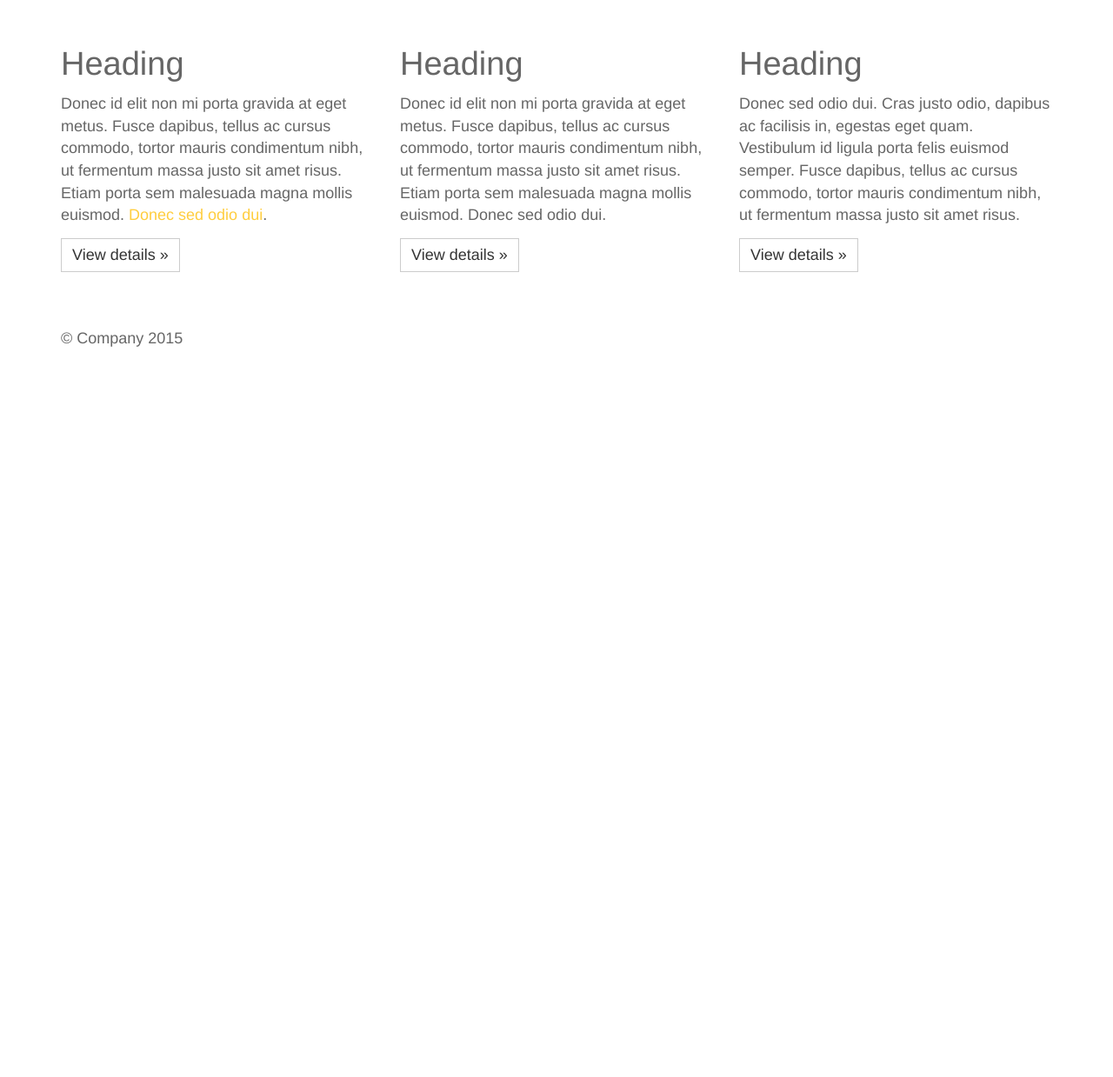
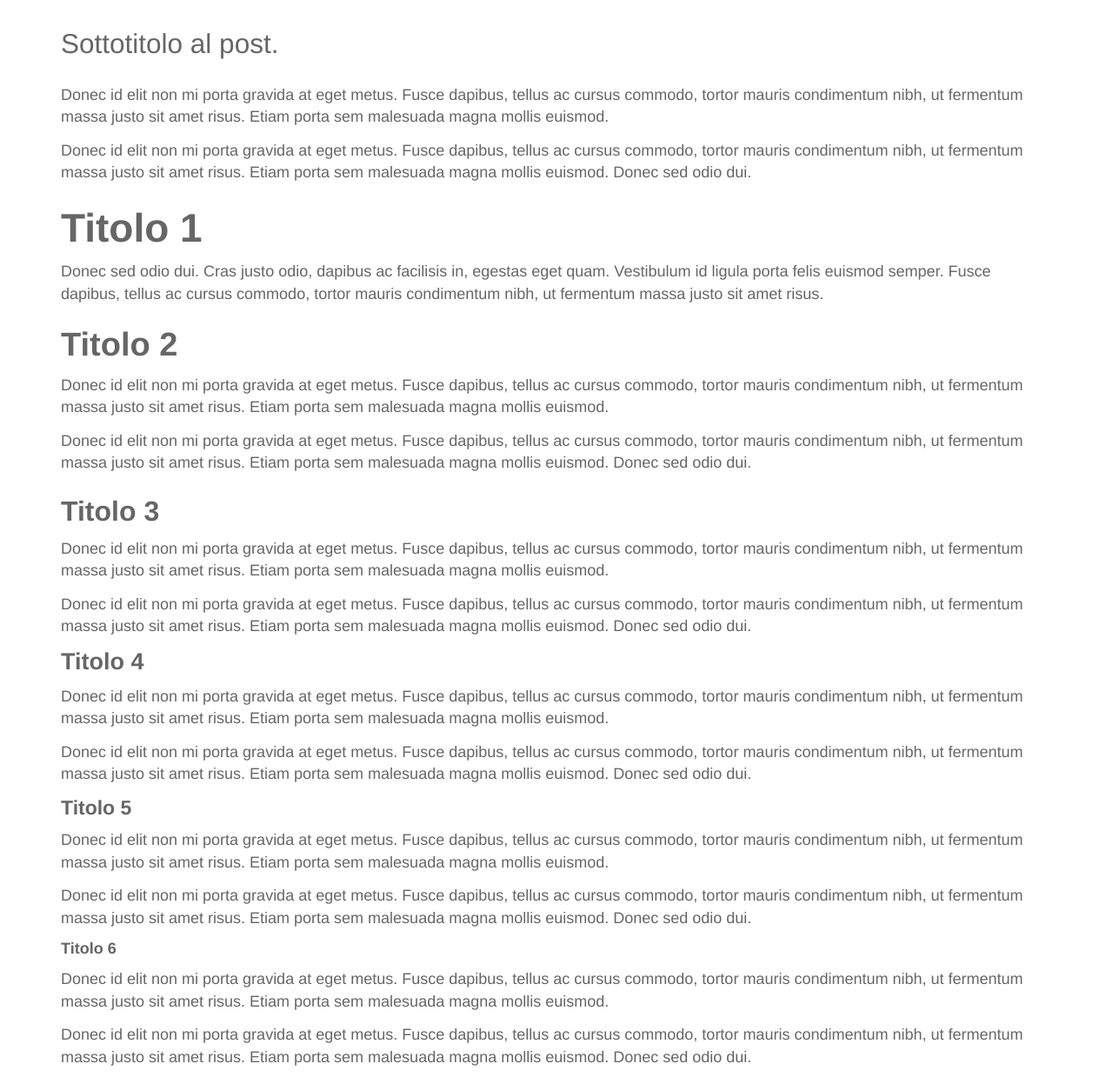
Before and after one commit to MattCage/MattCage.it, a website: page index.html in a window 1280 px wide. Shown: the part 600-1839 px from the top of the page at 87% size. Before the commit the page ends 1015 px from the top, so only its background shows below. Drawn offline with nearby package versions, Linux system fonts and the light colour scheme.

Commit message:
Menu & Typography
Menu: Search bar; Typography: headings, font sizing

```diff
--- a/_build/css/_notes/dwsync.xml
+++ b/_build/css/_notes/dwsync.xml
@@ -1,4 +1,4 @@
 <?xml version="1.0" encoding="utf-8" ?>
 <dwsync>
-<file name="bootstrap.css" server="D:/xampp/htdocs/siti/yt/" local="130976726576485639" remote="130976726570000000" Dst="1" />
+<file name="bootstrap.css" server="D:/xampp/htdocs/siti/yt/" local="130977948743553850" remote="130977948740000000" Dst="1" />
 </dwsync>
--- a/_notes/dwsync.xml
+++ b/_notes/dwsync.xml
@@ -1,7 +1,7 @@
 <?xml version="1.0" encoding="utf-8" ?>
 <dwsync>
 <file name="Gruntfile.js" server="D:/xampp/htdocs/siti/yt/" local="130972756521231147" remote="130972756520000000" Dst="1" />
-<file name="index.html" server="D:/xampp/htdocs/siti/yt/" local="130976734302283732" remote="130976734300000000" Dst="1" />
+<file name="index.html" server="D:/xampp/htdocs/siti/yt/" local="130977951564355940" remote="130977951560000000" Dst="1" />
 <file name=".gitattributes" server="D:/xampp/htdocs/siti/yt/" local="130972729457709792" remote="130972729450000000" Dst="1" />
 <file name=".gitignore" server="D:/xampp/htdocs/siti/yt/" local="130972729457749819" remote="130972729450000000" Dst="1" />
 <file name="apple-touch-icon.png" server="D:/xampp/htdocs/siti/yt/" local="130960495500000000" remote="130960495500000000" Dst="1" />
--- a/css/_notes/dwsync.xml
+++ b/css/_notes/dwsync.xml
@@ -2,6 +2,7 @@
 <dwsync>
 <file name="bootstrap-theme.css" server="D:/xampp/htdocs/siti/yt/" local="130928350240000000" remote="130928350240000000" Dst="1" />
 <file name="bootstrap-theme.min.css" server="D:/xampp/htdocs/siti/yt/" local="130928350240000000" remote="130928350240000000" Dst="1" />
-<file name="bootstrap.css" server="D:/xampp/htdocs/siti/yt/" local="130976726571389643" remote="130976726570000000" Dst="1" />
+<file name="bootstrap.css" server="D:/xampp/htdocs/siti/yt/" local="130977948738419215" remote="130977948730000000" Dst="1" />
 <file name="bootstrap.min.css" server="D:/xampp/htdocs/siti/yt/" local="130928350240000000" remote="130928350240000000" Dst="1" />
+<file name="custom.css" server="D:/xampp/htdocs/siti/yt/" local="130977938129947327" remote="130977938120000000" Dst="1" />
 </dwsync>
--- /dev/null
+++ b/css/custom.css
@@ -0,0 +1,3 @@
+input[type="text"].search {
+  min-width: 180px;
+}
--- a/index.html
+++ b/index.html
@@ -20,6 +20,7 @@
     </style>
 
     <script src="js/vendor/modernizr-2.8.3-respond-1.4.2.min.js"></script>
+    <link rel="stylesheet" href="css/custom.css">
   </head>
   <body>
     <!--[if lt IE 8]>
@@ -45,10 +46,12 @@
             <li><a href="#">blog</a></li>
           </ul>
           <form class="navbar-form navbar-right" role="search">
-            <div class="form-group form-group-sm">
-              <input type="text" class="form-control input-sm" placeholder="Search">
+            <div class="input-group">
+              <input type="text" class="form-control input-sm search" placeholder="Search">
+              <div class="input-group-btn">
+                <button type="submit" class="btn btn-default btn-sm"><span class="glyphicon glyphicon-search"></span></button>
+              </div>
             </div>
-            <button type="submit" class="btn btn-default btn-sm">Submit</button>
           </form>
         </div><!--/.navbar-collapse -->
       </div>
@@ -62,6 +65,35 @@
         </div>
       </div>
     </header>
+
+    <div class="container">
+
+      <div class="row">
+        <div class="col-xs-12">
+          <p class="lead">Sottotitolo al post.</p>
+          <p>Donec id elit non mi porta gravida at eget metus. Fusce dapibus, tellus ac cursus commodo, tortor mauris condimentum nibh, ut fermentum massa justo sit amet risus. Etiam porta sem malesuada magna mollis euismod.</p>
+          <p>Donec id elit non mi porta gravida at eget metus. Fusce dapibus, tellus ac cursus commodo, tortor mauris condimentum nibh, ut fermentum massa justo sit amet risus. Etiam porta sem malesuada magna mollis euismod. Donec sed odio dui.</p>
+          <h1>Titolo 1</h1>
+          <p>Donec sed odio dui. Cras justo odio, dapibus ac facilisis in, egestas eget quam. Vestibulum id ligula porta felis euismod semper. Fusce dapibus, tellus ac cursus commodo, tortor mauris condimentum nibh, ut fermentum massa justo sit amet risus. </p>
+          <h2>Titolo 2</h2>
+          <p>Donec id elit non mi porta gravida at eget metus. Fusce dapibus, tellus ac cursus commodo, tortor mauris condimentum nibh, ut fermentum massa justo sit amet risus. Etiam porta sem malesuada magna mollis euismod.</p>
+          <p>Donec id elit non mi porta gravida at eget metus. Fusce dapibus, tellus ac cursus commodo, tortor mauris condimentum nibh, ut fermentum massa justo sit amet risus. Etiam porta sem malesuada magna mollis euismod. Donec sed odio dui.</p>
+          <h3>Titolo 3</h3>
+          <p>Donec id elit non mi porta gravida at eget metus. Fusce dapibus, tellus ac cursus commodo, tortor mauris condimentum nibh, ut fermentum massa justo sit amet risus. Etiam porta sem malesuada magna mollis euismod.</p>
+          <p>Donec id elit non mi porta gravida at eget metus. Fusce dapibus, tellus ac cursus commodo, tortor mauris condimentum nibh, ut fermentum massa justo sit amet risus. Etiam porta sem malesuada magna mollis euismod. Donec sed odio dui.</p>
+          <h4>Titolo 4</h4>
+          <p>Donec id elit non mi porta gravida at eget metus. Fusce dapibus, tellus ac cursus commodo, tortor mauris condimentum nibh, ut fermentum massa justo sit amet risus. Etiam porta sem malesuada magna mollis euismod.</p>
+          <p>Donec id elit non mi porta gravida at eget metus. Fusce dapibus, tellus ac cursus commodo, tortor mauris condimentum nibh, ut fermentum massa justo sit amet risus. Etiam porta sem malesuada magna mollis euismod. Donec sed odio dui.</p>
+          <h5>Titolo 5</h5>
+          <p>Donec id elit non mi porta gravida at eget metus. Fusce dapibus, tellus ac cursus commodo, tortor mauris condimentum nibh, ut fermentum massa justo sit amet risus. Etiam porta sem malesuada magna mollis euismod.</p>
+          <p>Donec id elit non mi porta gravida at eget metus. Fusce dapibus, tellus ac cursus commodo, tortor mauris condimentum nibh, ut fermentum massa justo sit amet risus. Etiam porta sem malesuada magna mollis euismod. Donec sed odio dui.</p>
+          <h6>Titolo 6</h6>
+          <p>Donec id elit non mi porta gravida at eget metus. Fusce dapibus, tellus ac cursus commodo, tortor mauris condimentum nibh, ut fermentum massa justo sit amet risus. Etiam porta sem malesuada magna mollis euismod.</p>
+          <p>Donec id elit non mi porta gravida at eget metus. Fusce dapibus, tellus ac cursus commodo, tortor mauris condimentum nibh, ut fermentum massa justo sit amet risus. Etiam porta sem malesuada magna mollis euismod. Donec sed odio dui.</p>
+        </div>
+      </div>
+
+    </div>
 
     <div class="container">
       <!-- Example row of columns -->
--- a/less/type.less
+++ b/less/type.less
@@ -61,12 +61,12 @@ p {
 
 .lead {
   margin-bottom: @line-height-computed;
-  font-size: floor((@font-size-base * 1.15));
+  font-size: floor((@font-size-base * 1.5));
   font-weight: 300;
   line-height: 1.4;
 
   @media (min-width: @screen-sm-min) {
-    font-size: (@font-size-base * 1.5);
+    font-size: (@font-size-base * 1.75);
   }
 }
 
--- a/less/variables.less
+++ b/less/variables.less
@@ -54,10 +54,10 @@
 
 @font-size-h1:            floor((@font-size-base * 2.6)); // ~36px
 @font-size-h2:            floor((@font-size-base * 2.15)); // ~30px
-@font-size-h3:            ceil((@font-size-base * 1.7)); // ~24px
-@font-size-h4:            ceil((@font-size-base * 1.25)); // ~18px
-@font-size-h5:            @font-size-base;
-@font-size-h6:            ceil((@font-size-base * 0.85)); // ~12px
+@font-size-h3:            ceil((@font-size-base * 1.75)); // ~24px
+@font-size-h4:            ceil((@font-size-base * 1.5)); // ~18px
+@font-size-h5:            ceil((@font-size-base * 1.25));
+@font-size-h6:            @font-size-base;
 
 //** Unit-less `line-height` for use in components like buttons.
 @line-height-base:        1.428571429; // 20/14
@@ -66,7 +66,7 @@
 
 //** By default, this inherits from the `<body>`.
 @headings-font-family:    inherit;
-@headings-font-weight:    500;
+@headings-font-weight:    700;
 @headings-line-height:    1.1;
 @headings-color:          inherit;
 
```
Also changed, not shown: less/_notes/dwsync.xml (+4 -4 lines), _build/css/bootstrap.css, css/bootstrap.css.
